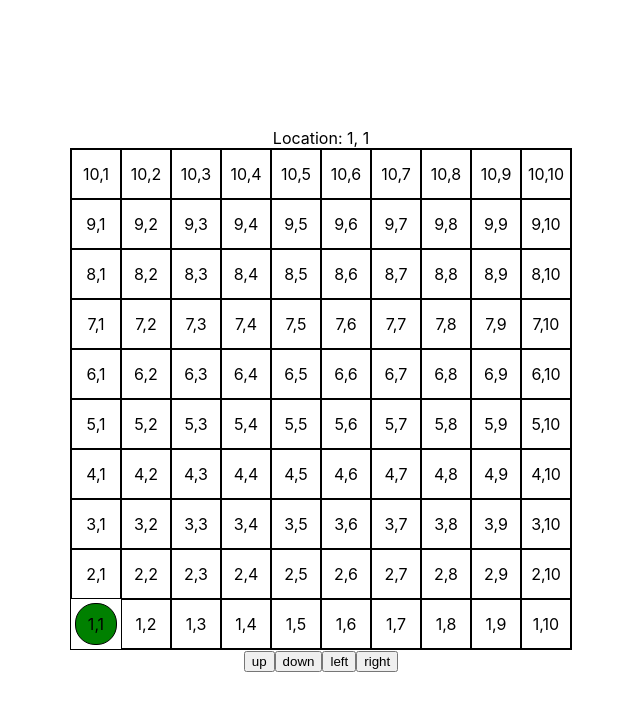
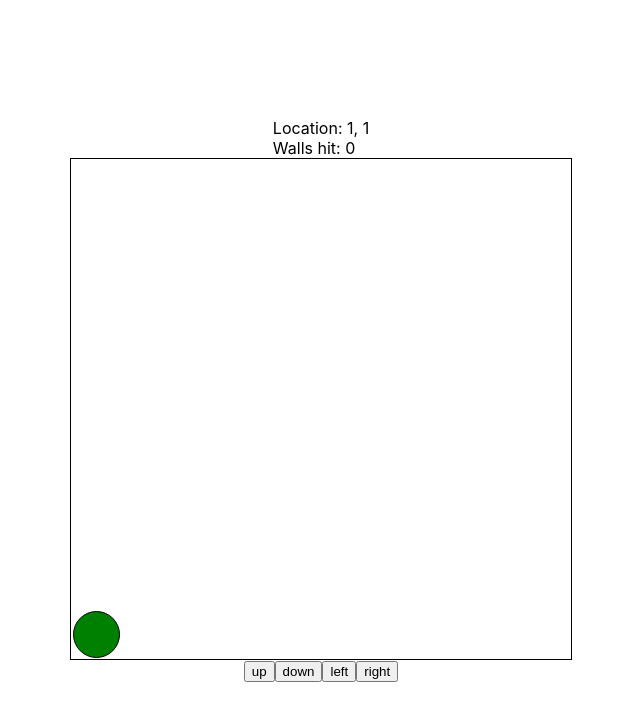
Before and after one commit to hayesdev/roombaV.2, a React (Create React App) app in the folder roomba/: page / in a window 1280 px wide. Shown: the top 720 px of the page, without its empty margins (319-959 px from the left). Built offline with nearby package versions, Linux system fonts and the light colour scheme.

Commit message:
wall hit counter added

```diff
--- a/roomba/public/index.html
+++ b/roomba/public/index.html
@@ -24,7 +24,7 @@
       work correctly both with client-side routing and a non-root public URL.
       Learn how to configure a non-root public URL by running `npm run build`.
     -->
-    <title>React App</title>
+    <title>Roomba</title>
   </head>
   <body>
     <noscript>You need to enable JavaScript to run this app.</noscript>
--- a/roomba/src/Grid.js
+++ b/roomba/src/Grid.js
@@ -12,11 +12,9 @@ function Grid() {
             // toString to make comparison work
             position.toString() === `${j},${i}` ? "roomba cell" : "cell"
           }
+          key={[j, i]}
           id={[j, i]}
-          key={[j, i]}
-        >
-          {i},{j}
-        </div>
+        ></div>
       );
     }
   }
--- a/roomba/src/Location.js
+++ b/roomba/src/Location.js
@@ -2,10 +2,12 @@ import React from "react";
 import { useGlobalContext } from "./context";
 
 function Location() {
-  const { position } = useGlobalContext();
+  const { position, hits } = useGlobalContext();
   return (
     <div>
       Location: {position[0]}, {position[1]}
+      <br />
+      Walls hit: {hits}
     </div>
   );
 }
--- a/roomba/src/context.js
+++ b/roomba/src/context.js
@@ -5,6 +5,7 @@ const AppContext = React.createContext();
 
 const initialState = {
   position: [1, 1],
+  hits: 0,
 };
 
 const AppProvider = ({ children }) => {
--- a/roomba/src/index.css
+++ b/roomba/src/index.css
@@ -40,18 +40,17 @@ code {
   display: flex;
   justify-content: center;
   align-items: center;
-  width: 48px;
-  height: 48px;
-  border: 1px solid black;
+  width: 50px;
+  height: 50px;
 }
 
 .roomba {
-  width: 40px;
-  height: 40px;
+  width: 45px;
+  height: 45px;
   margin: auto;
   background-color: green;
-  border-radius: 20px;
+  border-radius: 25px;
   justify-content: center;
   align-items: center;
-  z-index: 10;
+  border: 1px solid black;
 }
--- a/roomba/src/reducer.js
+++ b/roomba/src/reducer.js
@@ -1,11 +1,17 @@
 const reducer = (state, action) => {
   let x = state.position[0];
   let y = state.position[1];
+  const message = "Roomba hit a wall";
+
   switch (action.type) {
     case "UP":
       if (y >= 10) {
-        console.log("Roomba hit a wall");
+        console.log(message);
         y = 9;
+        return {
+          ...state,
+          hits: state.hits + 1,
+        };
       }
       return {
         ...state,
@@ -13,8 +19,12 @@ const reducer = (state, action) => {
       };
     case "DOWN":
       if (y <= 1) {
-        console.log("Roomba hit a wall");
+        console.log(message);
         y = 2;
+        return {
+          ...state,
+          hits: state.hits + 1,
+        };
       }
       return {
         ...state,
@@ -22,8 +32,12 @@ const reducer = (state, action) => {
       };
     case "LEFT":
       if (x <= 1) {
-        console.log("Roomba hit a wall");
+        console.log(message);
         x = 2;
+        return {
+          ...state,
+          hits: state.hits + 1,
+        };
       }
       return {
         ...state,
@@ -31,8 +45,12 @@ const reducer = (state, action) => {
       };
     case "RIGHT":
       if (x >= 10) {
-        console.log("Roomba hit a wall");
+        console.log(message);
         x = 9;
+        return {
+          ...state,
+          hits: state.hits + 1,
+        };
       }
       return {
         ...state,
```
Also changed, not shown: 1 other file (tests, documents, lock files or other folders).
